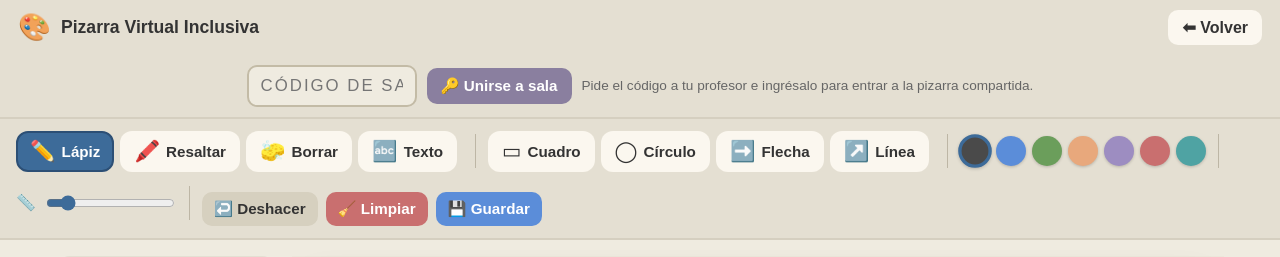
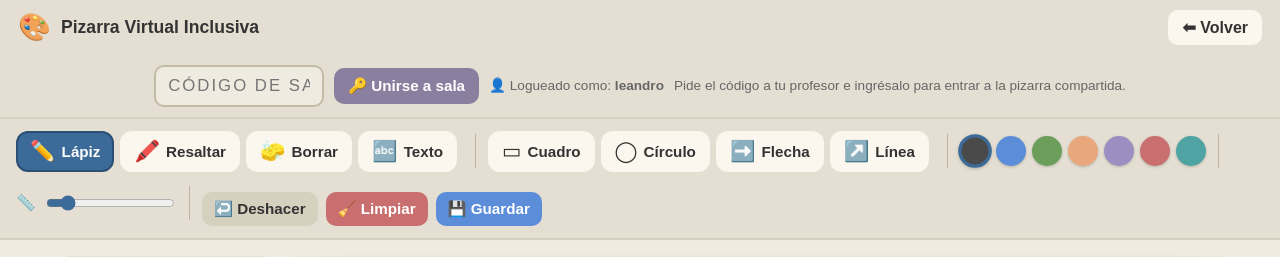
Before and after one commit to leandrotovar/academia-jb, a PHP site: page /pizarra.php in a window 1280 px wide. Shown: the top 257 px of the page. Run offline with PHP 8.4, Linux system fonts and the light colour scheme; a user stored in the database is signed in; data comes from the database, SQL or seed files in the repository.

Commit message:
Al salir de la sala volver al dashboard del usuario; mostrar usuario logueado en la barra

```diff
--- a/pizarra.php
+++ b/pizarra.php
@@ -340,13 +340,15 @@ canvas#pizarra{
             <span class="codigo"><?php echo htmlspecialchars($sala_codigo); ?></span>
             <span>· <?php echo htmlspecialchars(ucfirst($sala_info['materia'] ?? 'Libre')); ?></span>
             <span>· 👨‍🏫 <?php echo htmlspecialchars($sala_info['creador_nombre'] ?? 'Profesor'); ?></span>
+            <span class="aviso-sala">· 👤 Usted: <?php echo htmlspecialchars($usuario['nombre']); ?></span>
         </div>
         <div id="indicadorSincronizacion" class="aviso-sala">Conectado · sincronizando…</div>
         <button class="boton-sala salir" id="btnSalir">Salir de la sala</button>
-    <?php else: ?>
-        <input type="text" id="inputCodigo" placeholder="Código de sala" maxlength="6" autocomplete="off">
-        <button class="boton-sala unir" id="btnUnirse">🔑 Unirse a sala</button>
-        <?php if ($es_profesor): ?>
+<?php else: ?>
+            <input type="text" id="inputCodigo" placeholder="Código de sala" maxlength="6" autocomplete="off">
+            <button class="boton-sala unir" id="btnUnirse">🔑 Unirse a sala</button>
+            <div class="aviso-sala">👤 Logueado como: <strong><?php echo htmlspecialchars($usuario['nombre']); ?></strong></div>
+            <?php if ($es_profesor): ?>
             <button class="boton-sala crear" id="btnCrearSala">🆕 Crear sala</button>
             <div class="aviso-sala">Muestra el código a tu estudiante o compártelo para dibujar juntos en tiempo real.</div>
         <?php else: ?>
@@ -631,7 +633,7 @@ if (esSala()) {
 }
 
 var btnSalir = document.getElementById('btnSalir');
-if (btnSalir) btnSalir.addEventListener('click', function(){ window.location.href = 'pizarra.php'; });
+if (btnSalir) btnSalir.addEventListener('click', function(){ window.location.href = '<?php echo $dashboard_url; ?>'; });
 
 /* ------------------- Menú colores para texto ------------------- */
 function generaBurbujaColor(c){
```
